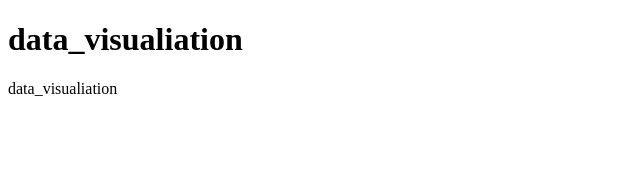
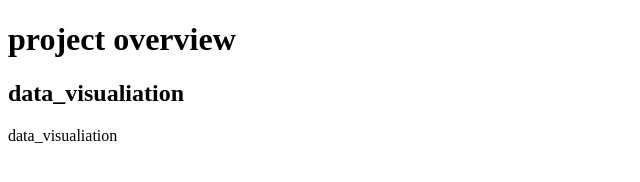
Before and after one commit to Judykimani1/data_visualiation, a plain HTML site: page index.html in a window 1280 px wide. Shown: the whole page, without its empty margins (0-640 px from the left). Drawn offline with Linux system fonts and the light colour scheme.

Commit message:
add js script

```diff
--- a/index.html
+++ b/index.html
@@ -7,7 +7,9 @@
         <title>data_visualiation</title>
     </head>
     <body>
-        <h1>data_visualiation</h1>
+        <h1>project overview</h1>
+        <h2>data_visualiation</h2>
         <p>data_visualiation</p>
     </body>
+    <script src="index.js"></script>
 </html>
```
